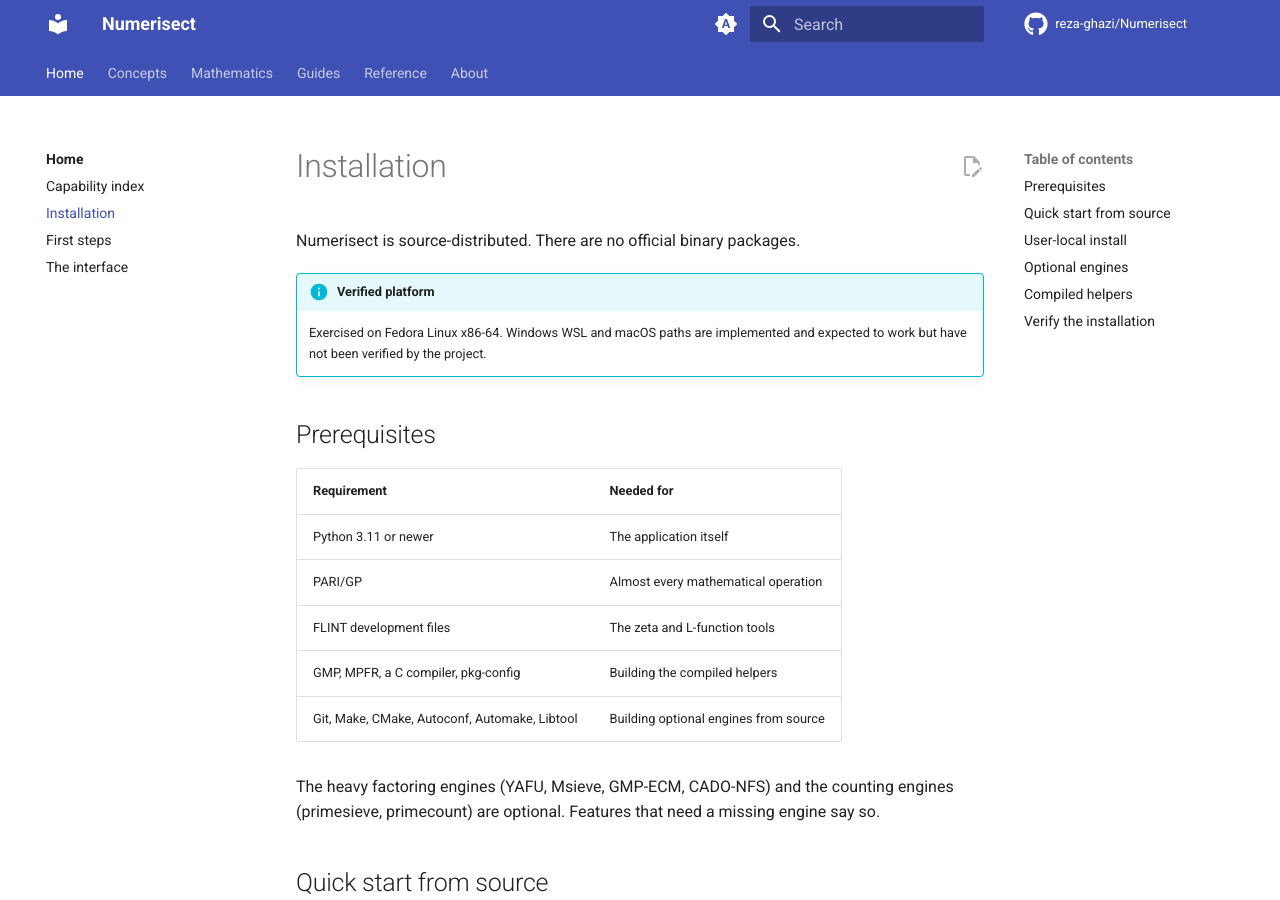
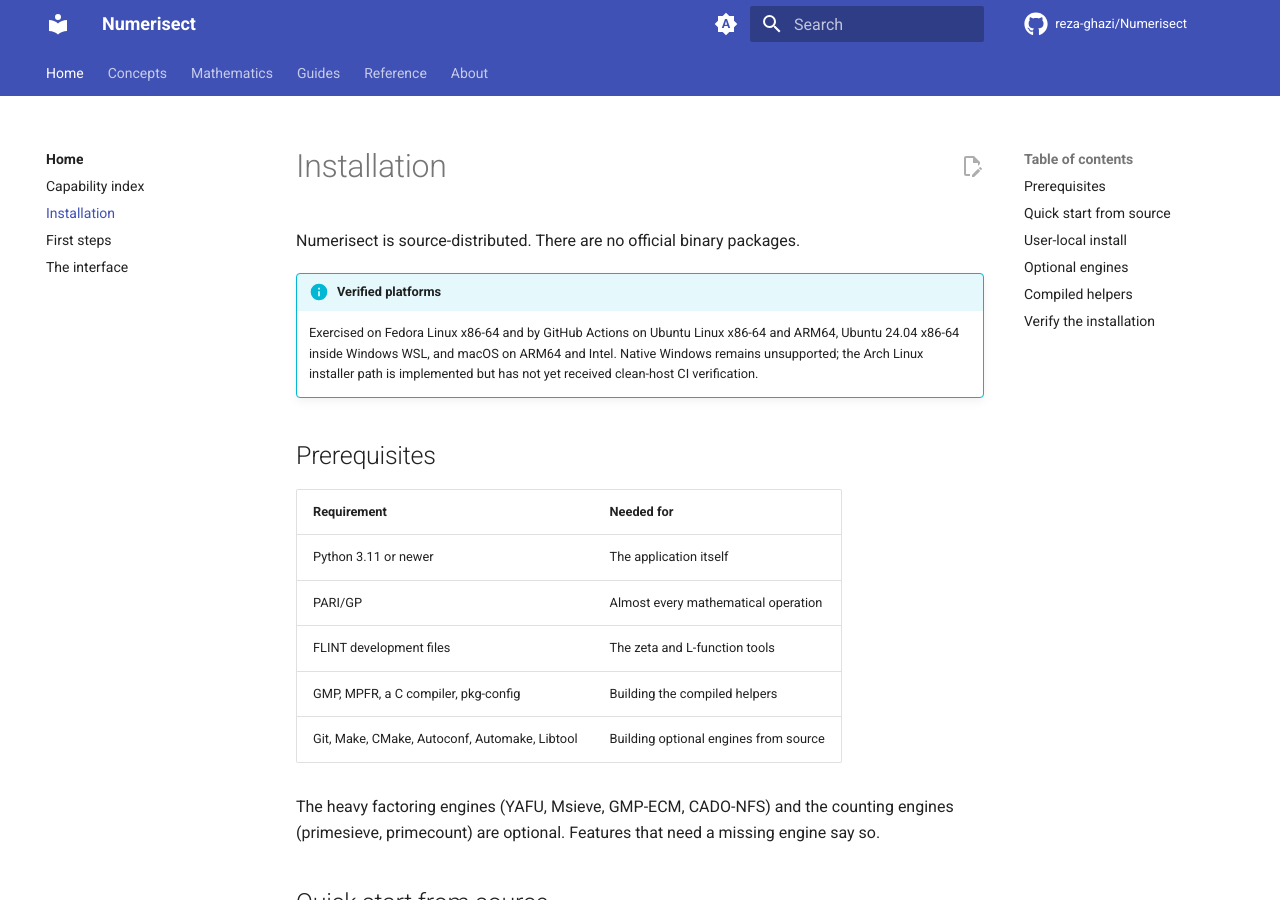
Before and after one commit to reza-ghazi/Numerisect, an MkDocs documentation site: the page built from docs/getting-started/installation.md, in a window 1280 px wide and 900 px high. Built offline with MkDocs 1.6.1 and Material for MkDocs 9.7.7, drawn with Linux system fonts in a browser that asks for light colours; comment, search, counter and statistics services are not loaded.

Commit message:
Document verified cross-platform coverage

```diff
--- a/docs/getting-started/installation.md
+++ b/docs/getting-started/installation.md
@@ -2,10 +2,12 @@
 
 Numerisect is source-distributed. There are no official binary packages.
 
-!!! info "Verified platform"
+!!! info "Verified platforms"
 
-    Exercised on Fedora Linux x86-64. Windows WSL and macOS paths are implemented and
-    expected to work but have not been verified by the project.
+    Exercised on Fedora Linux x86-64 and by GitHub Actions on Ubuntu Linux x86-64 and
+    ARM64, Ubuntu 24.04 x86-64 inside Windows WSL, and macOS on ARM64 and Intel. Native
+    Windows remains unsupported; the Arch Linux installer path is implemented but has
+    not yet received clean-host CI verification.
 
 ## Prerequisites
 
```
Also changed, not shown: docs/about/roadmap.md (+4 -2 lines), docs/index.md (+4 -2 lines).
